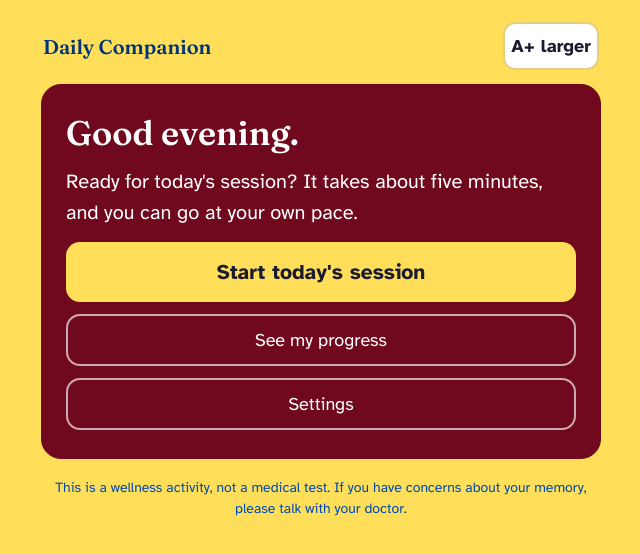
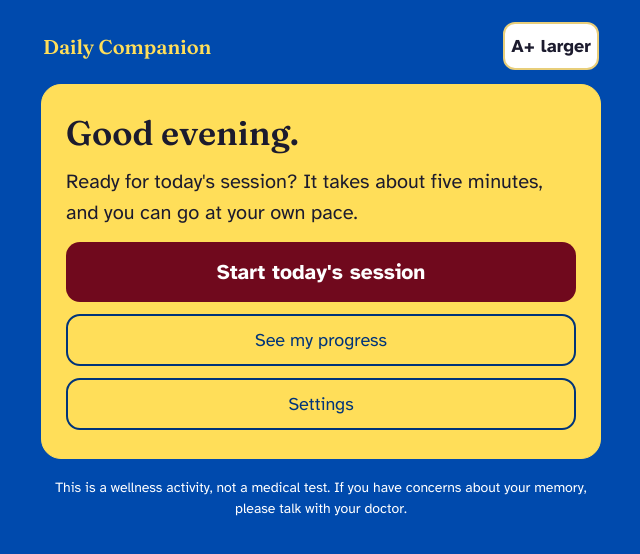
Before and after one commit to Namoos99/cognitive-companion, a React (Vite) app: page / in a window 1280 px wide. Shown: the top 554 px of the page, without its empty margins (319-959 px from the left). Built offline with nearby package versions, Linux system fonts and the light colour scheme.

Commit message:
Rebrand: blue page, yellow welcome hero, burgundy accent

```diff
--- a/src/App.jsx
+++ b/src/App.jsx
@@ -245,7 +245,7 @@ export default function App() {
             fontFamily: "'Fraunces', Georgia, serif",
             fontSize: S.fs(20),
             fontWeight: 600,
-            color: C.tealDark,
+            color: C.yellow,
           }}
         >
           Daily Companion
@@ -290,13 +290,21 @@ export default function App() {
                   borderRadius: "4px",
                   // White track on the yellow page; the current step is
                   // burgundy so position stays obvious at a glance.
-                  background: i === stepIndex ? C.terracotta : "#FFFFFF",
+                  // On the blue page: yellow marks the current step,
+                  // solid white marks completed, translucent white is
+                  // still to come.
+                  background:
+                    i === stepIndex
+                      ? C.yellow
+                      : i < stepIndex
+                      ? "#FFFFFF"
+                      : "rgba(255, 255, 255, 0.4)",
                 }}
               />
               <span
                 style={{
                   fontSize: S.fs(13),
-                  color: i === stepIndex ? C.forest : C.teal,
+                  color: i === stepIndex ? C.yellow : C.onSand,
                   fontWeight: i === stepIndex ? 700 : 400,
                 }}
               >
@@ -315,7 +323,7 @@ export default function App() {
       <p
         style={{
           fontSize: S.fs(14),
-          color: C.teal,
+          color: C.onSand,
           maxWidth: "560px",
           textAlign: "center",
           marginTop: "18px",
--- a/src/index.css
+++ b/src/index.css
@@ -11,7 +11,7 @@ body,
 }
 
 body {
-  background: #FFDE59;
+  background: #004AAD;
   -webkit-font-smoothing: antialiased;
 }
 
--- a/src/screens.jsx
+++ b/src/screens.jsx
@@ -20,21 +20,22 @@ const SLEEP = [
 ];
 
 export function Welcome({ S, greeting, doneToday, onStart, onProgress, onSettings }) {
-  // The welcome screen is a branded hero moment: burgundy card, white
-  // text, brand-yellow primary button. The task screens stay on the
-  // near-white card, because that's where the actual reading happens.
-  // Contrast here: white on burgundy 11.7:1, ink on yellow 12.7:1.
+  // The welcome screen is the branded hero: yellow card on the blue
+  // page, with the burgundy primary button as the single strong accent.
+  // Task screens stay on the near-white card, because that's where the
+  // actual reading happens.
+  // Contrast here: ink on yellow 12.7:1, white on burgundy 11.7:1.
   const card = {
     ...S.card,
-    background: C.terracotta,
-    border: `1px solid ${C.terracotta}`,
+    background: C.yellow,
+    border: `1px solid ${C.yellow}`,
   };
-  const heading = { ...S.h1, color: "#FFFFFF" };
-  const body = { ...S.body, color: "#FFFFFF" };
+  const heading = { ...S.h1, color: C.forest };
+  const body = { ...S.body, color: C.forest };
   const ghost = {
     ...S.quietButton,
-    color: "#FFFFFF",
-    border: "2px solid rgba(255, 255, 255, 0.65)",
+    color: C.tealDark,
+    border: `2px solid ${C.tealDark}`,
   };
 
   return (
@@ -45,7 +46,7 @@ export function Welcome({ S, greeting, doneToday, onStart, onProgress, onSetting
           ? "You've already completed today's session — wonderful. You're welcome to do another round, or look back at your progress."
           : "Ready for today's session? It takes about five minutes, and you can go at your own pace."}
       </p>
-      <button style={S.bigButton(C.sand, C.forest)} onClick={onStart}>
+      <button style={S.bigButton(C.terracotta, "#FFFFFF")} onClick={onStart}>
         {doneToday ? "Do another session" : "Start today's session"}
       </button>
       <button style={ghost} onClick={onProgress}>
--- a/src/theme.js
+++ b/src/theme.js
@@ -3,25 +3,30 @@
 // warm sand background is high-contrast without the glare of pure
 // white, which matters for aging eyes.
 export const C = {
-  // Brand palette (matches the Daily Companion logo):
-  //   yellow #FFDE59, blue #004AAD, burgundy #70091D
+  // Brand palette from the Daily Companion logo:
+  //   blue #004AAD, yellow #FFDE59, burgundy #70091D
   //
-  // Yellow is used as the page FRAME, not as a reading surface.
-  // Large fields of saturated yellow cause glare fatigue, which matters
-  // more for aging eyes; text always sits on the near-white card.
-  // Measured contrast on the card: body ink ~15:1, blue 7.9:1,
-  // burgundy 11.7:1, muted blue 8.5:1. White on blue buttons: 8.1:1.
+  // Structure: BLUE is the page (a receding colour, easy on the eye at
+  // full-screen size), NEAR-WHITE cards carry all the reading, YELLOW
+  // is the welcome hero, BURGUNDY is the accent that marks "this one".
+  // Text never sits on a saturated field it has to be read off of.
   //
-  // Key names are kept from the original palette so every component
-  // picks up the rebrand without touching a single other file.
-  forest: "#1C1B2E",     // body text: near-black with a blue cast
+  // Measured contrast — ink on card ~15:1, blue on card 7.9:1,
+  // burgundy on card 11.7:1, white on blue page 8.1:1, yellow on blue
+  // page 6.1:1, ink on yellow card 12.7:1, white on burgundy 11.7:1.
+  //
+  // Key names are inherited from the original palette so components
+  // pick up the brand without edits.
+  forest: "#1C1B2E",     // body text on light surfaces
   teal: "#004AAD",       // brand blue: primary buttons, secondary text
-  tealDark: "#00347A",   // deeper blue: app title
+  tealDark: "#00347A",   // deeper blue
   terracotta: "#70091D", // brand burgundy: accents, today, focus rings
-  sage: "#9BB4E0",       // soft blue: secondary borders
-  sand: "#FFDE59",       // brand yellow: page background frame
+  sage: "#9BB4E0",       // soft blue: secondary borders on cards
+  sand: "#004AAD",       // page background (brand blue)
   card: "#FFFDF7",       // card surface: near-white for readable text
-  line: "#E8CE7A",       // warm gold: card borders and dividers
+  line: "#E8CE7A",       // warm gold: borders and dividers
+  yellow: "#FFDE59",     // brand yellow: welcome hero, current step
+  onSand: "#FFFFFF",     // text that sits directly on the blue page
 };
 
 // All type sizes route through a user-controlled scale (the A+ toggle).
```
